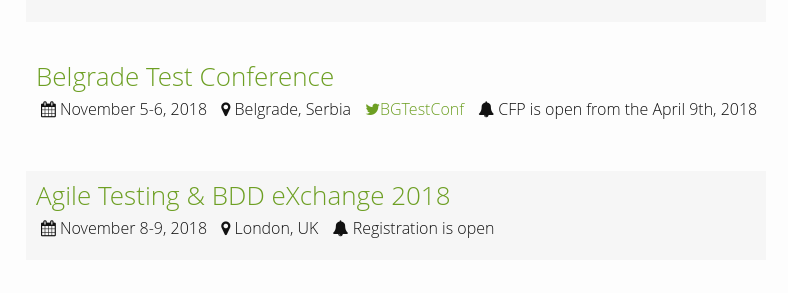
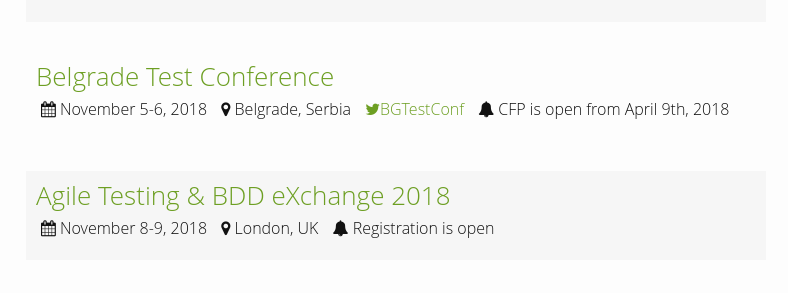
Before and after one commit to TestingConferences/testingconferences.github.io, a Jekyll site: the page built from index.html, in a window 1280 px wide and 900 px high, scrolled down 4613 px. Shown: the part 162-455 px from the top of the window, without its empty margins (244-1032 px from the left). Built offline with Jekyll 4.4.1, drawn with Linux system fonts in a browser that asks for light colours.

Commit message:
remove the 'the'

```diff
--- a/_data/current.yml
+++ b/_data/current.yml
@@ -260,7 +260,7 @@
   dates: "November 5-6, 2018"
   url: https://bg-testconference.rs/
   twitter: BGTestConf
-  status: CFP is open from the April 9th, 2018
+  status: CFP is open from April 9th, 2018
 
 - name: Agile Testing & BDD eXchange 2018
   location: London, UK
```
